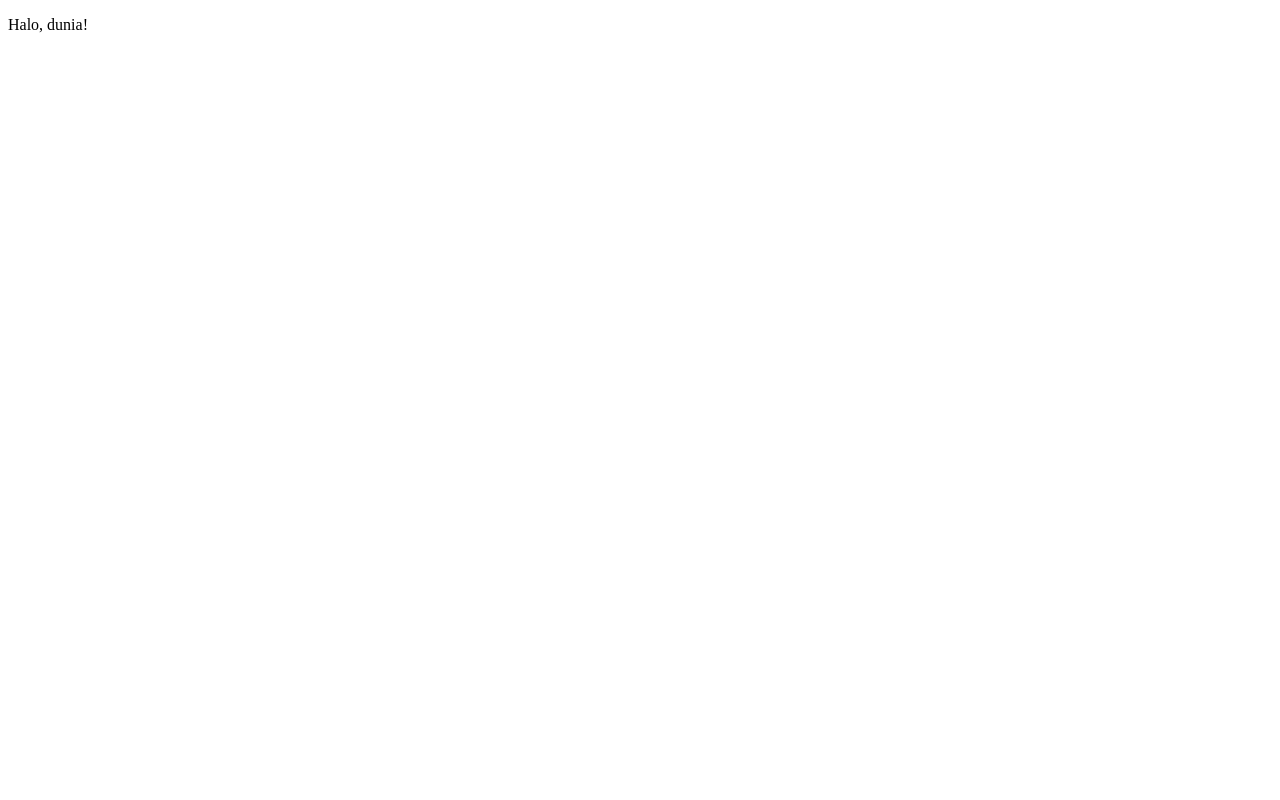
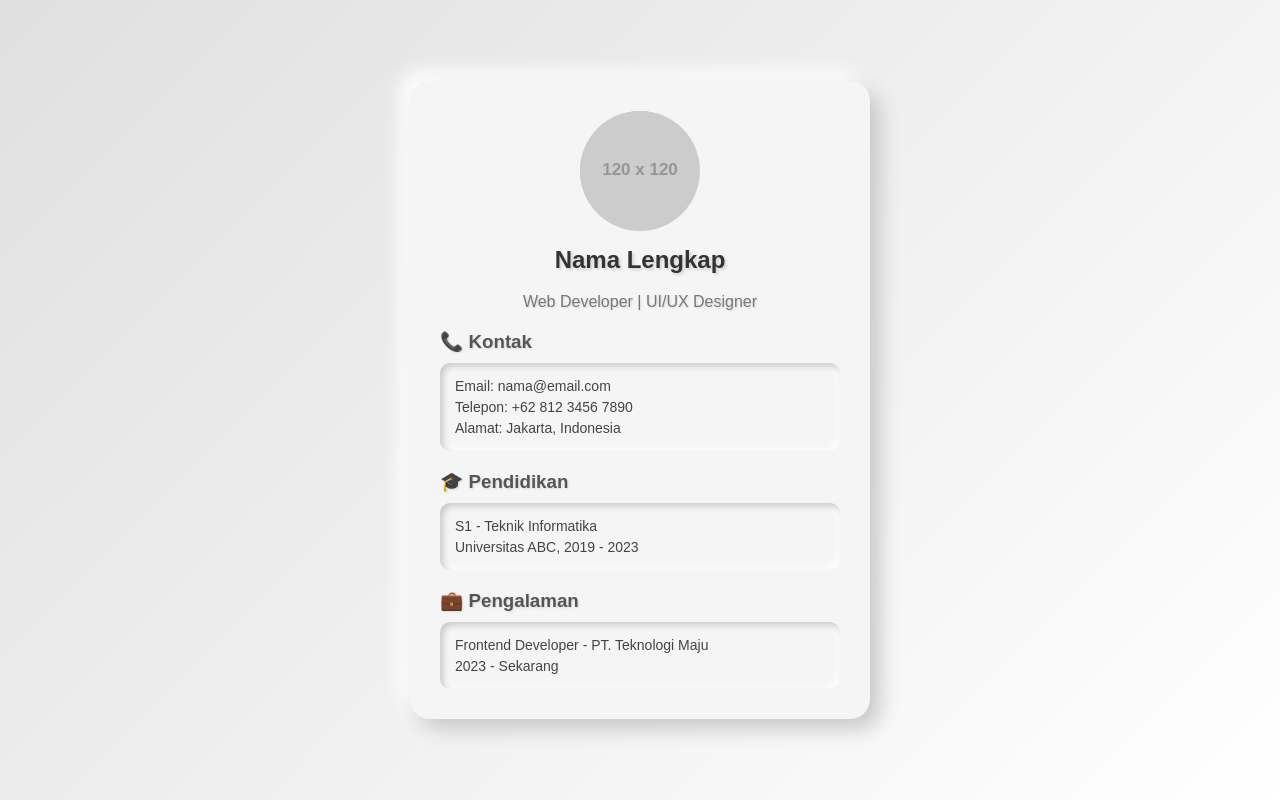
Before and after one commit to citradewii771-cell/citraadewiii, a plain HTML site: page index.html in a window 1280 px wide. Drawn offline with Linux system fonts and the light colour scheme; placeholder pictures from the web are drawn by us.

Commit message:
Update index.html

```diff
--- a/index.html
+++ b/index.html
@@ -1,9 +1,119 @@
 <!DOCTYPE html>
-<html>
-  <head>
-    <title>Contoh Struktur Dasar HTML</title>
-  </head>
-  <body>
-    <p>Halo, dunia!</p>
-  </body>
+<html lang="id">
+<head>
+  <meta charset="UTF-8">
+  <meta name="viewport" content="width=device-width, initial-scale=1.0">
+  <title>CV Profile - Style Timbul</title>
+  <style>
+    body {
+      font-family: 'Poppins', sans-serif;
+      background: linear-gradient(135deg, #e0e0e0, #ffffff);
+      display: flex;
+      justify-content: center;
+      align-items: center;
+      height: 100vh;
+      margin: 0;
+    }
+
+    .cv-container {
+      width: 400px;
+      background: #f5f5f5;
+      padding: 30px;
+      border-radius: 20px;
+      box-shadow: 10px 10px 20px #c9c9c9,
+                  -10px -10px 20px #ffffff;
+      transition: transform 0.3s ease, box-shadow 0.3s ease;
+    }
+
+    .cv-container:hover {
+      transform: translateY(-10px);
+      box-shadow: 15px 15px 25px #bfbfbf,
+                  -15px -15px 25px #ffffff;
+    }
+
+    .profile-pic {
+      width: 120px;
+      height: 120px;
+      border-radius: 50%;
+      margin: 0 auto;
+      display: block;
+      box-shadow: inset 5px 5px 10px #c9c9c9,
+                  inset -5px -5px 10px #ffffff;
+    }
+
+    .name {
+      text-align: center;
+      font-size: 24px;
+      font-weight: 700;
+      color: #333;
+      margin-top: 15px;
+      text-shadow: 2px 2px 3px #d1d1d1;
+    }
+
+    .job-title {
+      text-align: center;
+      font-size: 16px;
+      color: #777;
+      margin-bottom: 20px;
+      text-shadow: 1px 1px 2px #d9d9d9;
+    }
+
+    .section {
+      margin-top: 20px;
+    }
+
+    .section-title {
+      font-weight: 600;
+      color: #555;
+      margin-bottom: 10px;
+      text-shadow: 1px 1px 2px #d9d9d9;
+    }
+
+    .info {
+      background: #f5f5f5;
+      border-radius: 10px;
+      padding: 10px 15px;
+      box-shadow: inset 3px 3px 6px #c9c9c9,
+                  inset -3px -3px 6px #ffffff;
+    }
+
+    .info p {
+      margin: 5px 0;
+      font-size: 14px;
+      color: #444;
+    }
+  </style>
+</head>
+<body>
+  <div class="cv-container">
+    <img src="https://via.placeholder.com/120" alt="Profile" class="profile-pic">
+    <h2 class="name">Nama Lengkap</h2>
+    <p class="job-title">Web Developer | UI/UX Designer</p>
+
+    <div class="section">
+      <h3 class="section-title">📞 Kontak</h3>
+      <div class="info">
+        <p>Email: nama@email.com</p>
+        <p>Telepon: +62 812 3456 7890</p>
+        <p>Alamat: Jakarta, Indonesia</p>
+      </div>
+    </div>
+
+    <div class="section">
+      <h3 class="section-title">🎓 Pendidikan</h3>
+      <div class="info">
+        <p>S1 - Teknik Informatika</p>
+        <p>Universitas ABC, 2019 - 2023</p>
+      </div>
+    </div>
+
+    <div class="section">
+      <h3 class="section-title">💼 Pengalaman</h3>
+      <div class="info">
+        <p>Frontend Developer - PT. Teknologi Maju</p>
+        <p>2023 - Sekarang</p>
+      </div>
+    </div>
+  </div>
+</body>
 </html>
```
